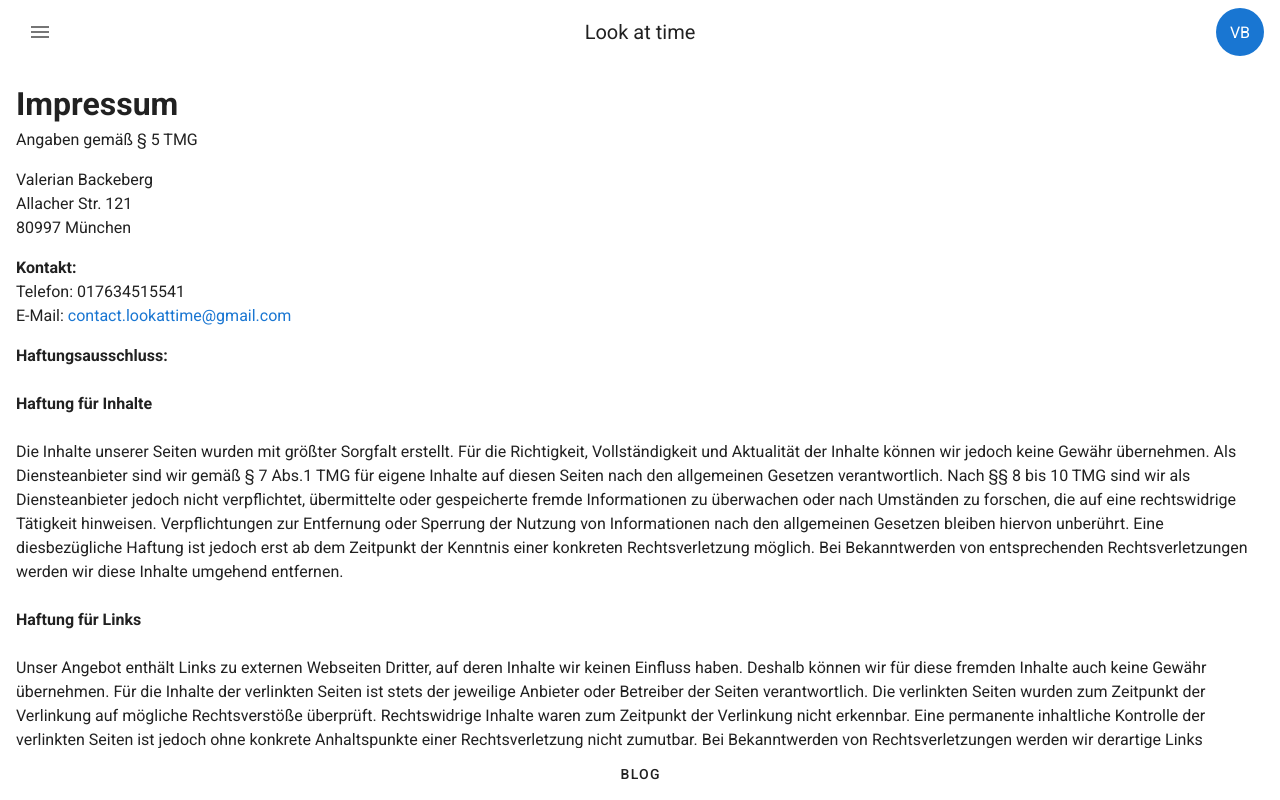
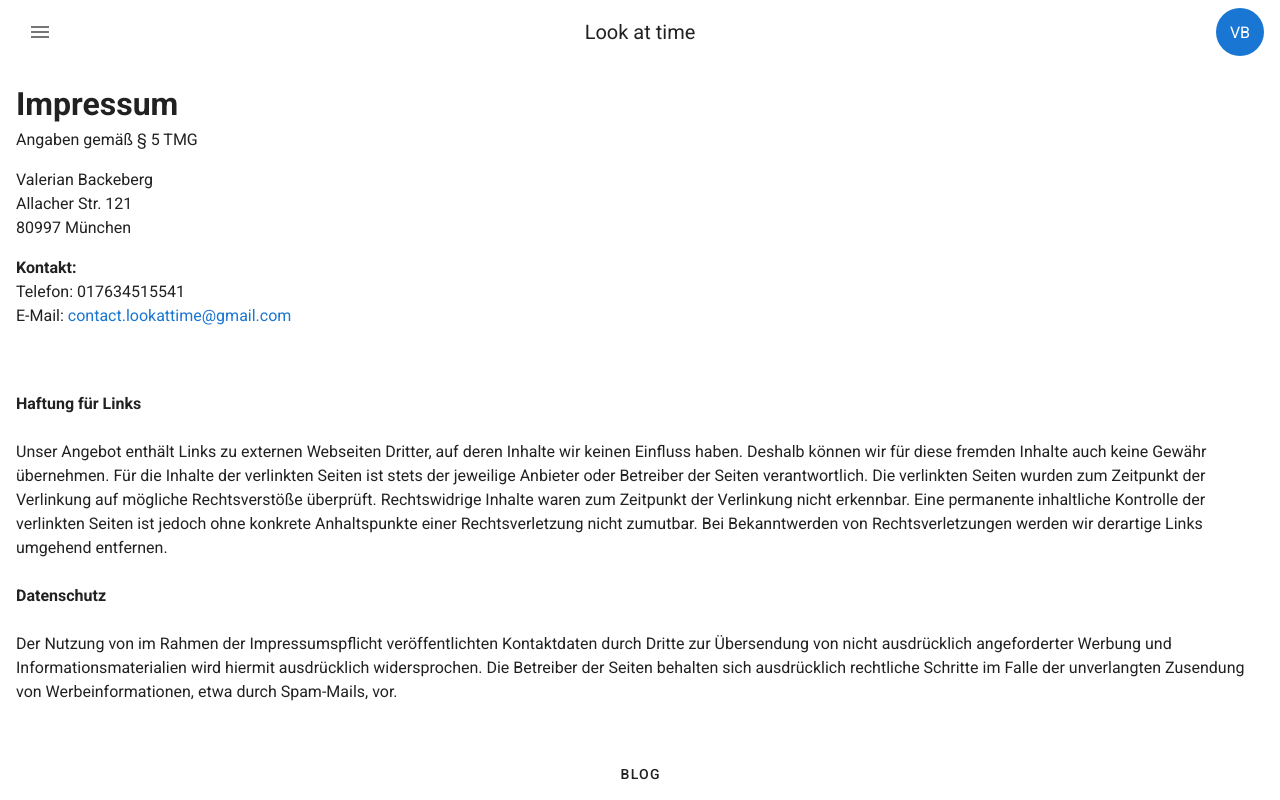
Before and after one commit to vbackeberg/lookattime, a Vue app in the folder web/: page /about in a window 1280 px wide. Built offline with nearby package versions, Linux system fonts and the light colour scheme.

Commit message:
Remove irrelevant server storage related parts from impressum

```diff
--- a/web/src/views/about.vue
+++ b/web/src/views/about.vue
@@ -17,24 +17,6 @@
         >
       </p>
       <p>
-        <strong>Haftungsausschluss: </strong><br /><br /><strong
-          >Haftung für Inhalte</strong
-        ><br /><br />
-        Die Inhalte unserer Seiten wurden mit größter Sorgfalt erstellt. Für die
-        Richtigkeit, Vollständigkeit und Aktualität der Inhalte können wir
-        jedoch keine Gewähr übernehmen. Als Diensteanbieter sind wir gemäß § 7
-        Abs.1 TMG für eigene Inhalte auf diesen Seiten nach den allgemeinen
-        Gesetzen verantwortlich. Nach §§ 8 bis 10 TMG sind wir als
-        Diensteanbieter jedoch nicht verpflichtet, übermittelte oder
-        gespeicherte fremde Informationen zu überwachen oder nach Umständen zu
-        forschen, die auf eine rechtswidrige Tätigkeit hinweisen.
-        Verpflichtungen zur Entfernung oder Sperrung der Nutzung von
-        Informationen nach den allgemeinen Gesetzen bleiben hiervon unberührt.
-        Eine diesbezügliche Haftung ist jedoch erst ab dem Zeitpunkt der
-        Kenntnis einer konkreten Rechtsverletzung möglich. Bei Bekanntwerden von
-        entsprechenden Rechtsverletzungen werden wir diese Inhalte umgehend
-        entfernen.
-
         <br /><br /><strong>Haftung für Links</strong><br /><br />
         Unser Angebot enthält Links zu externen Webseiten Dritter, auf deren
         Inhalte wir keinen Einfluss haben. Deshalb können wir für diese fremden
@@ -47,31 +29,7 @@
         Anhaltspunkte einer Rechtsverletzung nicht zumutbar. Bei Bekanntwerden
         von Rechtsverletzungen werden wir derartige Links umgehend entfernen.
 
-        <br /><br /><strong>Urheberrecht</strong><br /><br />
-        Die durch die Seitenbetreiber erstellten Inhalte und Werke auf diesen
-        Seiten unterliegen dem deutschen Urheberrecht. Die Vervielfältigung,
-        Bearbeitung, Verbreitung und jede Art der Verwertung außerhalb der
-        Grenzen des Urheberrechtes bedürfen der schriftlichen Zustimmung des
-        jeweiligen Autors bzw. Erstellers. Downloads und Kopien dieser Seite
-        sind nur für den privaten, nicht kommerziellen Gebrauch gestattet.
-        Soweit die Inhalte auf dieser Seite nicht vom Betreiber erstellt wurden,
-        werden die Urheberrechte Dritter beachtet. Insbesondere werden Inhalte
-        Dritter als solche gekennzeichnet. Sollten Sie trotzdem auf eine
-        Urheberrechtsverletzung aufmerksam werden, bitten wir um einen
-        entsprechenden Hinweis. Bei Bekanntwerden von Rechtsverletzungen werden
-        wir derartige Inhalte umgehend entfernen.
-
         <br /><br /><strong>Datenschutz</strong><br /><br />
-        Die Nutzung unserer Webseite ist in der Regel ohne Angabe
-        personenbezogener Daten möglich. Soweit auf unseren Seiten
-        personenbezogene Daten (beispielsweise Name, Anschrift oder
-        eMail-Adressen) erhoben werden, erfolgt dies, soweit möglich, stets auf
-        freiwilliger Basis. Diese Daten werden ohne Ihre ausdrückliche
-        Zustimmung nicht an Dritte weitergegeben. <br />
-        Wir weisen darauf hin, dass die Datenübertragung im Internet (z.B. bei
-        der Kommunikation per E-Mail) Sicherheitslücken aufweisen kann. Ein
-        lückenloser Schutz der Daten vor dem Zugriff durch Dritte ist nicht
-        möglich. <br />
         Der Nutzung von im Rahmen der Impressumspflicht veröffentlichten
         Kontaktdaten durch Dritte zur Übersendung von nicht ausdrücklich
         angeforderter Werbung und Informationsmaterialien wird hiermit
```
